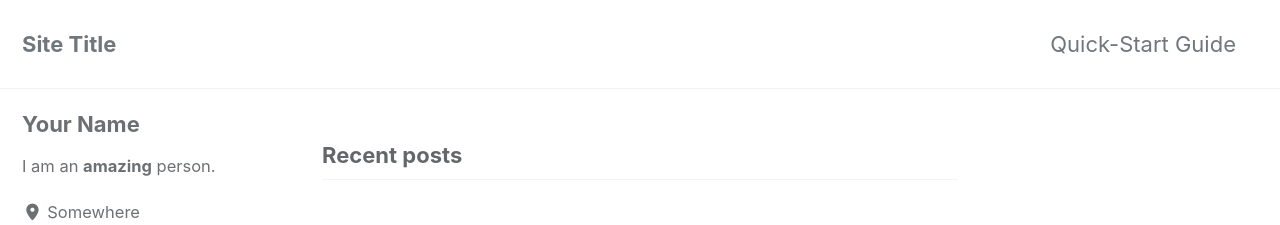
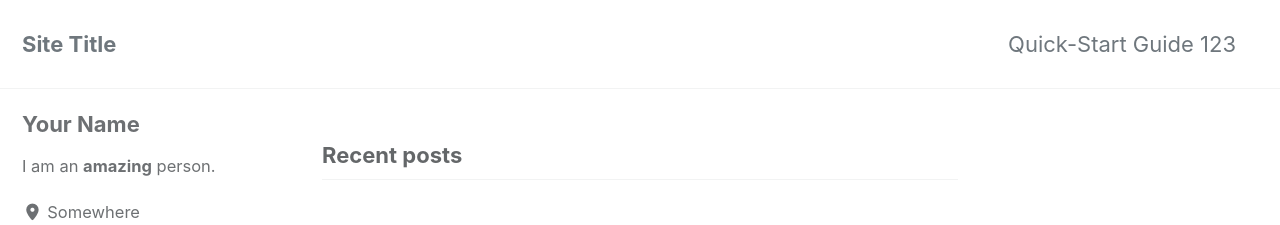
Before and after one commit to gaoyuan130/gaoyuan130.github.io, a Jekyll site: the page built from index.html, in a window 1280 px wide. Shown: the top 225 px of the page. Built offline with Jekyll 4.4.1, drawn with Linux system fonts in a browser that asks for light colours; cached includes are drawn as plain includes; the list of posts is cut into pages by our own code.

Commit message:
Update navigation.yml

```diff
--- a/_data/navigation.yml
+++ b/_data/navigation.yml
@@ -1,6 +1,6 @@
 # main links
 main:
-  - title: "Quick-Start Guide"
+  - title: "Quick-Start Guide 123"
     url: https://mmistakes.github.io/minimal-mistakes/docs/quick-start-guide/
   # - title: "About"
   #   url: https://mmistakes.github.io/minimal-mistakes/about/
```
